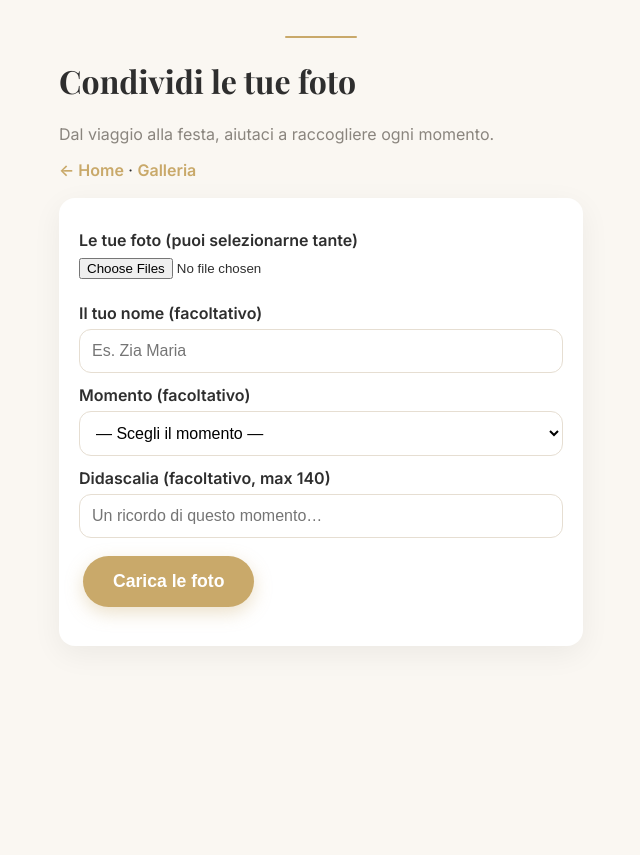
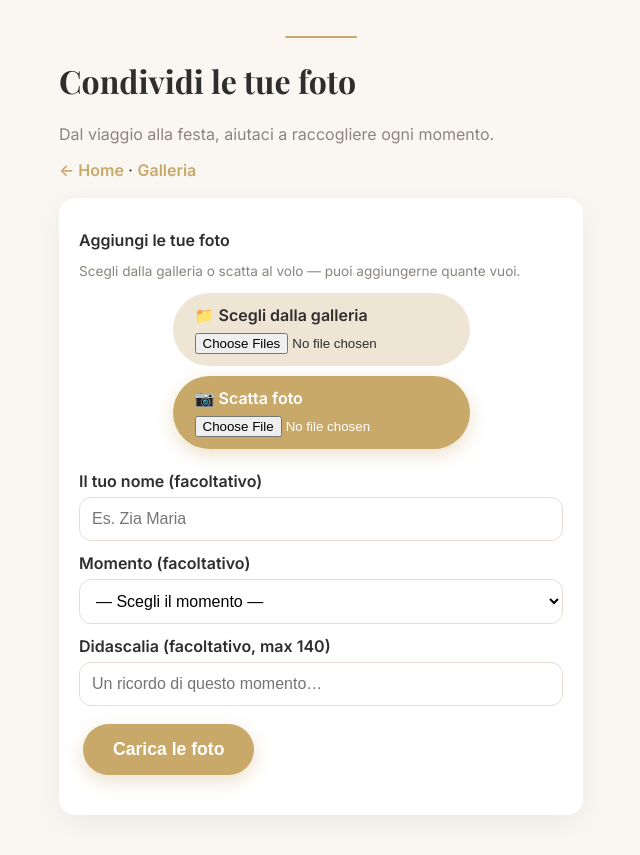
Before and after one commit to gazzagianluigi80-create/wedding-francesco-marta, a Flask app: page /upload in a window 1280 px wide. Shown: the top 855 px of the page, without its empty margins (319-959 px from the left). Before the commit the page ends 646 px from the top, so only its background shows below. Run offline with Flask 3, Linux system fonts and the light colour scheme; some libraries are stand-ins or nearby versions.

Commit message:
Upload: aggiungi pulsante Scatta foto (fotocamera) oltre alla galleria

```diff
--- a/static/script.js
+++ b/static/script.js
@@ -1,21 +1,29 @@
 // Upload con progress + preview
 const form = document.getElementById('uploadForm');
 if (form) {
-  const input = document.getElementById('photos');
+  const inputs = ['photos', 'camera']
+    .map(id => document.getElementById(id))
+    .filter(Boolean);
   const preview = document.getElementById('preview');
-  input.addEventListener('change', () => {
+  const allFiles = () => inputs.flatMap(i => [...i.files]);
+  const renderPreview = () => {
     preview.innerHTML = '';
-    [...input.files].slice(0, 12).forEach(f => {
+    allFiles().slice(0, 12).forEach(f => {
       const img = document.createElement('img');
       img.src = URL.createObjectURL(f);
       preview.appendChild(img);
     });
-  });
+  };
+  inputs.forEach(i => i.addEventListener('change', renderPreview));
   form.addEventListener('submit', (e) => {
     e.preventDefault();
     const bar = document.getElementById('bar');
     const prog = document.getElementById('progress');
     const status = document.getElementById('status');
+    if (!allFiles().length) {
+      status.textContent = 'Aggiungi almeno una foto (galleria o fotocamera).';
+      return;
+    }
     prog.classList.remove('hidden');
     const xhr = new XMLHttpRequest();
     xhr.open('POST', form.action || window.location.pathname);
@@ -29,6 +37,7 @@
         if (r.ok) {
           status.textContent = `Grazie! ${r.count} foto caricate. 💛`;
           form.reset(); preview.innerHTML = ''; bar.style.width = '0';
+          prog.classList.add('hidden');
           const a = document.createElement('p');
           a.innerHTML = '<a href="/gallery">Vedi la galleria →</a> · <a href="/upload">Carica altre foto</a>';
           status.appendChild(a);
--- a/static/style.css
+++ b/static/style.css
@@ -33,6 +33,8 @@
 .progress { height: 10px; background: #eee5d5; border-radius: 999px; overflow: hidden; margin-top: 12px; }
 .progress #bar { height: 100%; width: 0; background: var(--gold); transition: width .2s; }
 .hidden { display: none; }
+.pick-actions { display: flex; gap: 10px; flex-wrap: wrap; justify-content: center; margin: 8px 0 4px; }
+.pick-actions .btn { margin: 0; }
 .preview { display: flex; gap: 8px; flex-wrap: wrap; margin-top: 10px; }
 .preview img { width: 72px; height: 72px; object-fit: cover; border-radius: 10px; }
 .qr-small { width: 140px; margin-top: 18px; border: 8px solid #fff; border-radius: 12px;
--- a/templates/upload.html
+++ b/templates/upload.html
@@ -33,9 +33,16 @@
   </div>
   {% else %}
   <form id="uploadForm" method="post" enctype="multipart/form-data" class="card">
-    <label class="field">Le tue foto (puoi selezionarne tante)
-      <input type="file" id="photos" name="photos" accept="image/*" multiple required>
-    </label>
+    <p class="field">Aggiungi le tue foto</p>
+    <p class="muted small">Scegli dalla galleria o scatta al volo — puoi aggiungerne quante vuoi.</p>
+    <div class="pick-actions">
+      <label class="btn secondary">📁 Scegli dalla galleria
+        <input type="file" id="photos" name="photos" accept="image/*" multiple hidden>
+      </label>
+      <label class="btn">📷 Scatta foto
+        <input type="file" id="camera" name="photos" accept="image/*" capture="environment" hidden>
+      </label>
+    </div>
     <div id="preview" class="preview"></div>
     <label class="field">Il tuo nome (facoltativo)
       <input type="text" name="name" maxlength="60" placeholder="Es. Zia Maria">
```
